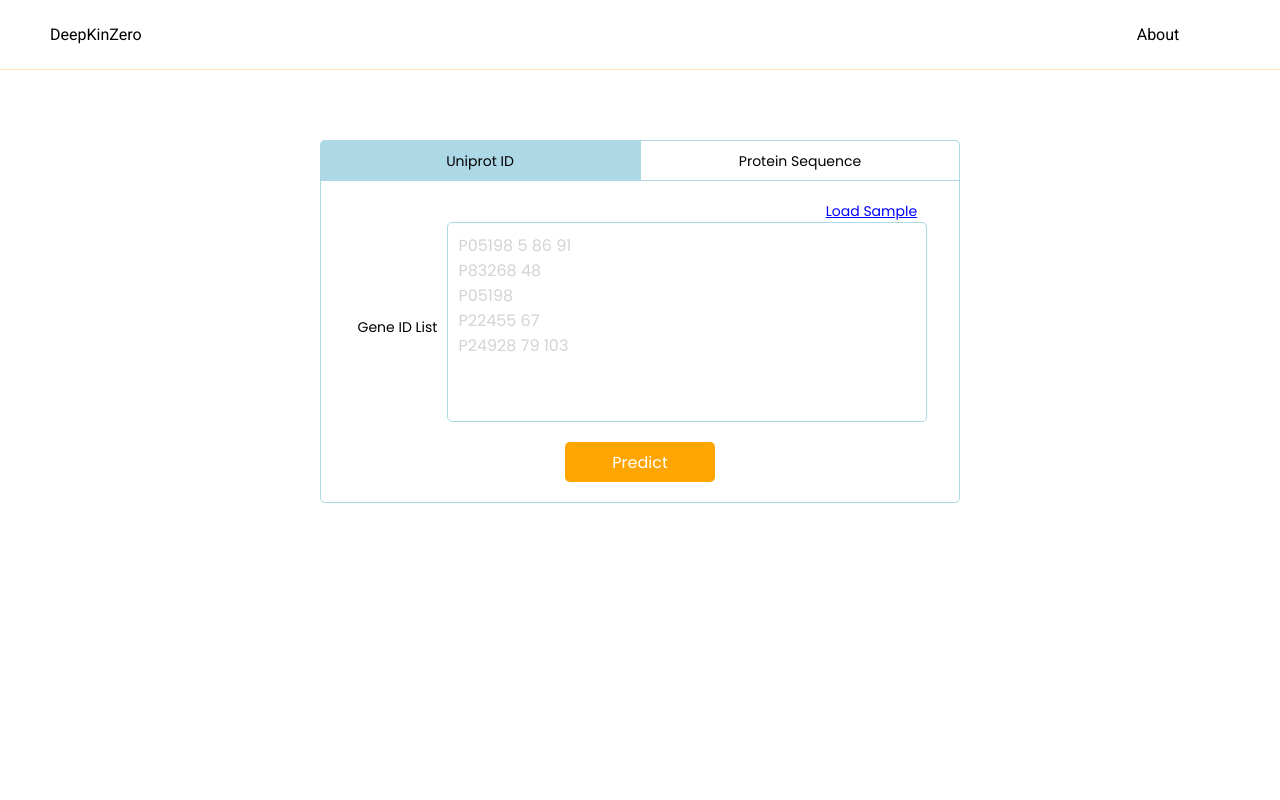
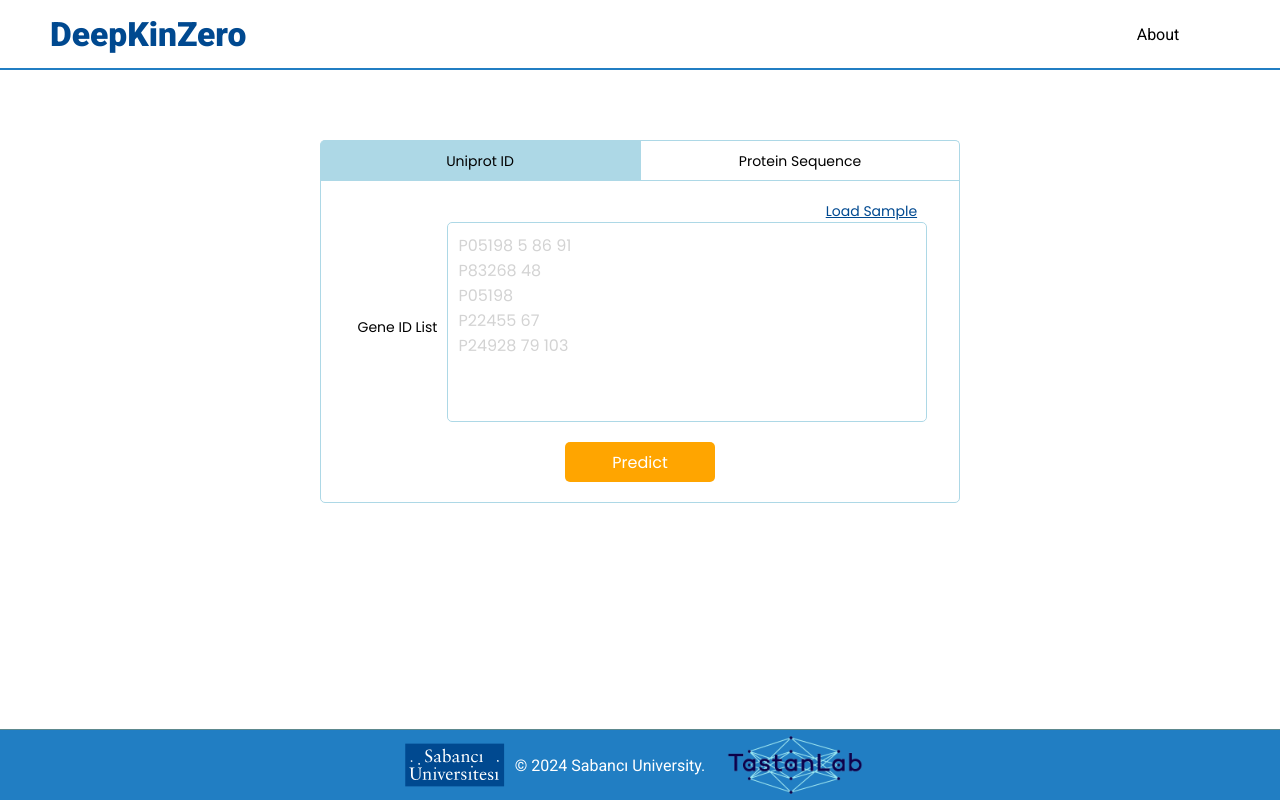
Before and after one commit to yesencan/ENS491-Project, a React (Create React App) app in the folder client/: page / in a window 1280 px wide. Built offline with nearby package versions, Linux system fonts and the light colour scheme.

Commit message:
add footer & adjust colors

```diff
--- a/client/src/App.jsx
+++ b/client/src/App.jsx
@@ -2,6 +2,7 @@ import "./App.css";
 import { BrowserRouter, Route, Routes } from "react-router-dom";
 import React from 'react';
 import Navbar from "./components/Launch/Navbar";
+import Footer from "./components/Launch/Footer";
 import Output from "./pages/Output";
 import Input from "./pages/Input";
 import OutputDataContext from './contexts/OutputDataContext';
@@ -18,6 +19,7 @@ const App = () => {
           <Route path="/results" element={<Output />}></Route>
           <Route path="/about" element={<Intro />}></Route>
         </Routes>
+        <Footer />
       </BrowserRouter>
     </OutputDataContext.Provider>
   );
--- /dev/null
+++ b/client/src/components/Launch/Footer.jsx
@@ -0,0 +1,38 @@
+import React from 'react';
+import styled from 'styled-components';
+import LogoTastanLab from '../../images/TastanLab.png';
+import LogoSabanci from '../../images/LogoSabanci.svg';
+
+
+const FooterContainer = styled.footer`
+    width: 100vw;
+    height: 70px;
+    margin-top: 20px;
+    display: flex;
+    position: fixed;
+    bottom: 0;
+    align-items: center;
+    justify-content: center;
+    background-color: #217ec3;
+    color: white;
+    font-family: "Roboto";
+    border-top: 1px solid #ffa60045;
+`;
+
+const MainContentContainer = styled.div`
+    padding-bottom: 80px; // Adjust the value as needed
+`;
+
+const Footer = () => {
+        return (
+                <MainContentContainer>
+                        <FooterContainer>
+                                <img src={LogoSabanci} alt="Sabanci University Logo" style={{ width: '100px', height: '50px', marginRight: '10px' }} />
+                                <p>&copy; {new Date().getFullYear()} Sabancı University.</p>
+                                <img src={LogoTastanLab} alt="TastanLab Logo" style={{ width: '160px', height: '80px', marginLeft: '10px' }} />
+                        </FooterContainer>
+                </MainContentContainer>
+        );
+};
+
+export default Footer;
--- a/client/src/components/Launch/Navbar.jsx
+++ b/client/src/components/Launch/Navbar.jsx
@@ -13,7 +13,7 @@ const Container = styled.div`
   justify-content: space-between;
   padding: 0 50px 0 50px;
   box-sizing: border-box;
-  border-bottom: 1px solid #ffa60045;
+  border-bottom: 2px solid #217ec3;
 `;
 
 const ButtonContainer = styled.div`
@@ -38,7 +38,7 @@ const Button = styled.div`
   border-radius: 5px;
   cursor: pointer;
   &:hover {
-    border: 2px solid orange;
+    border: 2px solid #217ec3;
   }
 `;
 
@@ -54,7 +54,7 @@ const Navbar = () => {
   return (
     <Container>
       <Logo>
-        <Link to="/" style={{ textDecoration: "none", color: "black" }}>
+        <Link to="/" style={{ textDecoration: "none", color: "#004990", fontWeight: "900", fontSize: "2.1em"}}>
           DeepKinZero
         </Link>
       </Logo>
--- a/client/src/pages/Input.jsx
+++ b/client/src/pages/Input.jsx
@@ -17,8 +17,8 @@ const Tooltip = styled.div`
   font-size: 14px;
 `
 const Container = styled.div`
-  width: 100vw;
-  height: 100vh;
+  width: auto;
+  height: auto;
   display: grid;
   grid-template-columns: 12.5% 12.5% 12.5% 12.5% 12.5% 12.5% 12.5% 12.5%;
   grid-template-rows: 70px 70px 40px calc(33% - 30px) calc(33% - 30px) calc(
@@ -94,7 +94,7 @@ const LoadSampleLink = styled.a`
   margin-top: 20px;
   font-family: "Poppins";
   font-size: 14px;
-  color: blue;
+  color: #004990;
   text-decoration: underline;
   text-align: right;
   cursor: pointer;
```
Also changed, not shown: client/src/images/LogoSabanci.svg (added), client/src/images/TastanLab.png (added).
